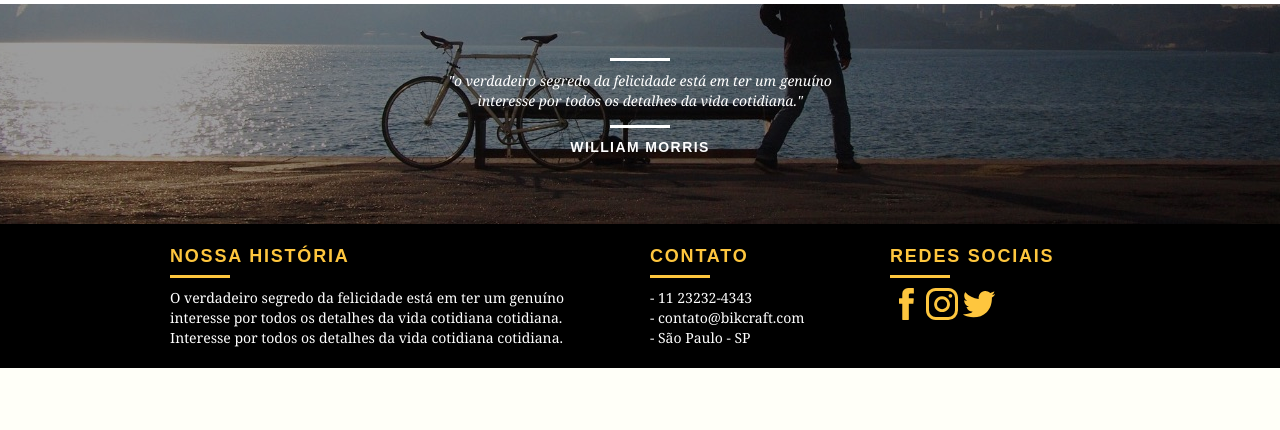
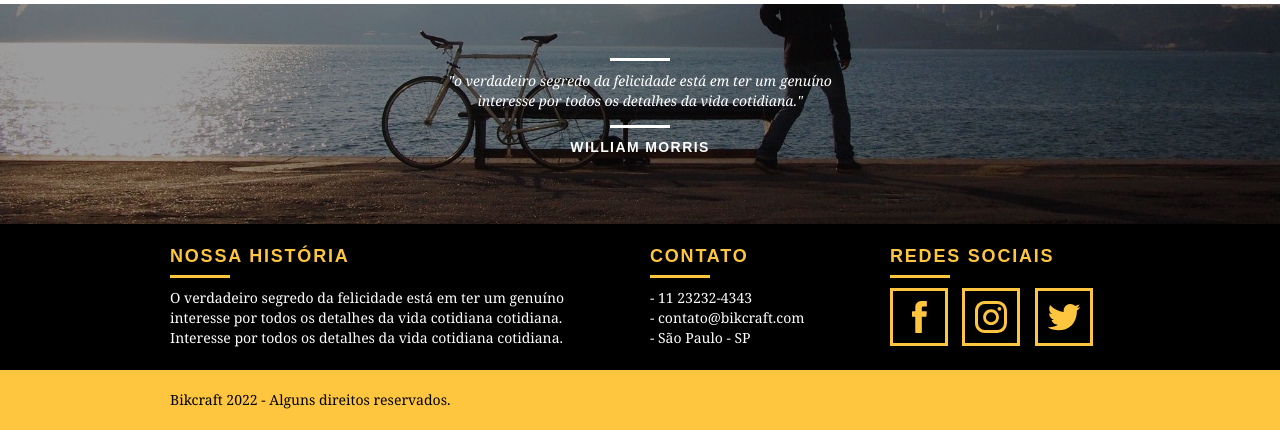
Before and after one commit to Myhtz/bikcraft-1.0, a PHP site: page / in a window 1280 px wide. Shown: the part 2496-2926 px from the top of the page. Before the commit the page ends 2864 px from the top, so only its background shows below. Run offline with PHP 8.4, Linux system fonts and the light colour scheme.

Commit message:
Pagina principal completa

```diff
--- a/index.html
+++ b/index.html
@@ -164,6 +164,11 @@
 
       </div>
     </div>
+    <div class="copy">
+      <div class="container">
+        <p class="grid-16">Bikcraft 2022 - Alguns direitos reservados.</p>
+      </div>
+    </div>
   </footer>
   <!-- /FOOTER -->
 
--- a/web/css/style.css
+++ b/web/css/style.css
@@ -314,8 +314,21 @@ img {
 
 .footer_redes ul li {
   display: inline-block;
+  margin-right: 10px;
 }
 
 .footer_redes ul li a {
+  border: 3px solid #fec63e;
+  display: block;
+  padding: 10px;
+}
 
+.footer_redes ul li a:hover {
+  border-color: #ffffff;
 }
+
+.copy {
+  width: 100%;
+  background: #fec63e;
+  padding: 20px 0;
+}
```
